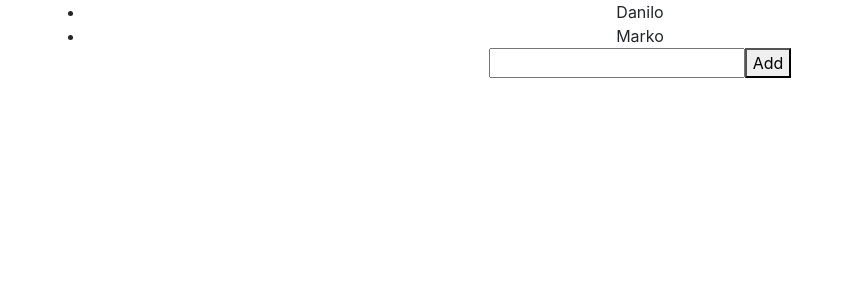
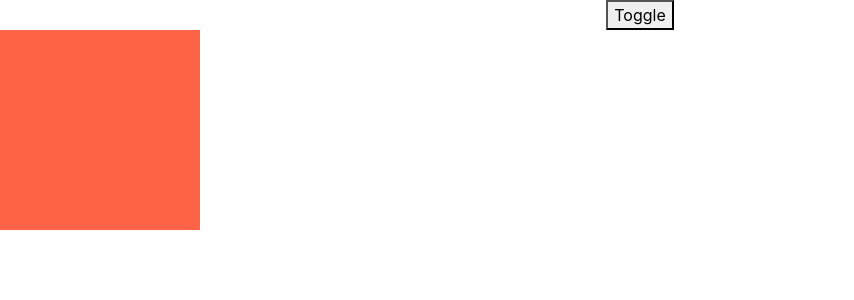
Before and after one commit to jahorinac/kurs, a React (Create React App) app in the folder react-hooks/: page / in a window 1280 px wide. Shown: the top 300 px of the page, without its empty margins (0-854 px from the left). Built offline with nearby package versions, Linux system fonts and the light colour scheme.

Commit message:
19 - useEffect() - execute code after component mounted

```diff
--- a/react-hooks/src/App.js
+++ b/react-hooks/src/App.js
@@ -1,12 +1,13 @@
 import React from 'react'
 //import Ball from './Ball/Ball'
 //import Account from './Account/Account'
-import NameList from './NameList/NameList'
+//import NameList from './NameList/NameList'
+import Users from './Users/Users'
 
 function App(){
 
     return(
-        <NameList/>
+        <Users/>
     )
 }
 
--- /dev/null
+++ b/react-hooks/src/Users/Users.js
@@ -0,0 +1,73 @@
+// import React, { useEffect, useState } from 'react';
+//
+// function Users() {
+//
+//     const [users, setUsers] = useState([]);
+//
+//     useEffect(()=>{
+//         console.log("Component render finished")
+//         fetch('https://jsonplaceholder.typicode.com/users')
+//             .then(response => response.json())
+//             .then(result => {
+//                 setUsers(result)
+//             })
+//     }, []);
+//
+//
+//     return (
+//         <div className="container text-center">
+//             <h1>Users</h1>
+//             {users.map(user => {
+//                 return <li key={user.id}>{user.name}</li>
+//             })}
+//         </div>
+//     );
+// }
+//
+// export default Users;
+//========================================================================================
+// import React, {useState, useEffect} from 'react';
+//
+// function Users() {
+//
+//     const [account, setAccount] = useState({name: 'Danilo', deposit:11000});
+//
+//     useEffect(()=>{
+//         console.log('Rendering')
+//     }, [account.deposit])
+//
+//     return (
+//         <div className="containr text-center">
+//             <h1>{account.name} ----- {account.deposit}</h1>
+//             <input type="text" placeholder="name" onChange={e => setAccount({...account, name:e.target.value})}/>
+//             <input type="text" placeholder="deposit" onChange={e => setAccount({...account, deposit:e.target.value})}/>
+//         </div>
+//     );
+// }
+//
+// export default Users;
+//========================================================================================
+import React, {useState, useEffect} from 'react';
+
+function Users() {
+
+    const [display, setDisplay] = useState(true);
+
+    useEffect(()=>{
+        console.log('Rendering')
+
+        return () => {
+            console.log("Component unmounted")
+        }
+
+    }, [display])
+
+    return (
+        <div className="containr text-center">
+            <button onClick={()=>{setDisplay(!display)}}>Toggle</button>
+            {display && <div style={{width: "200px", height:"200px", background:"tomato"}}></div>}
+        </div>
+    );
+}
+
+export default Users;
```
Also changed, not shown: 1 other file (tests, documents, lock files or other folders).
